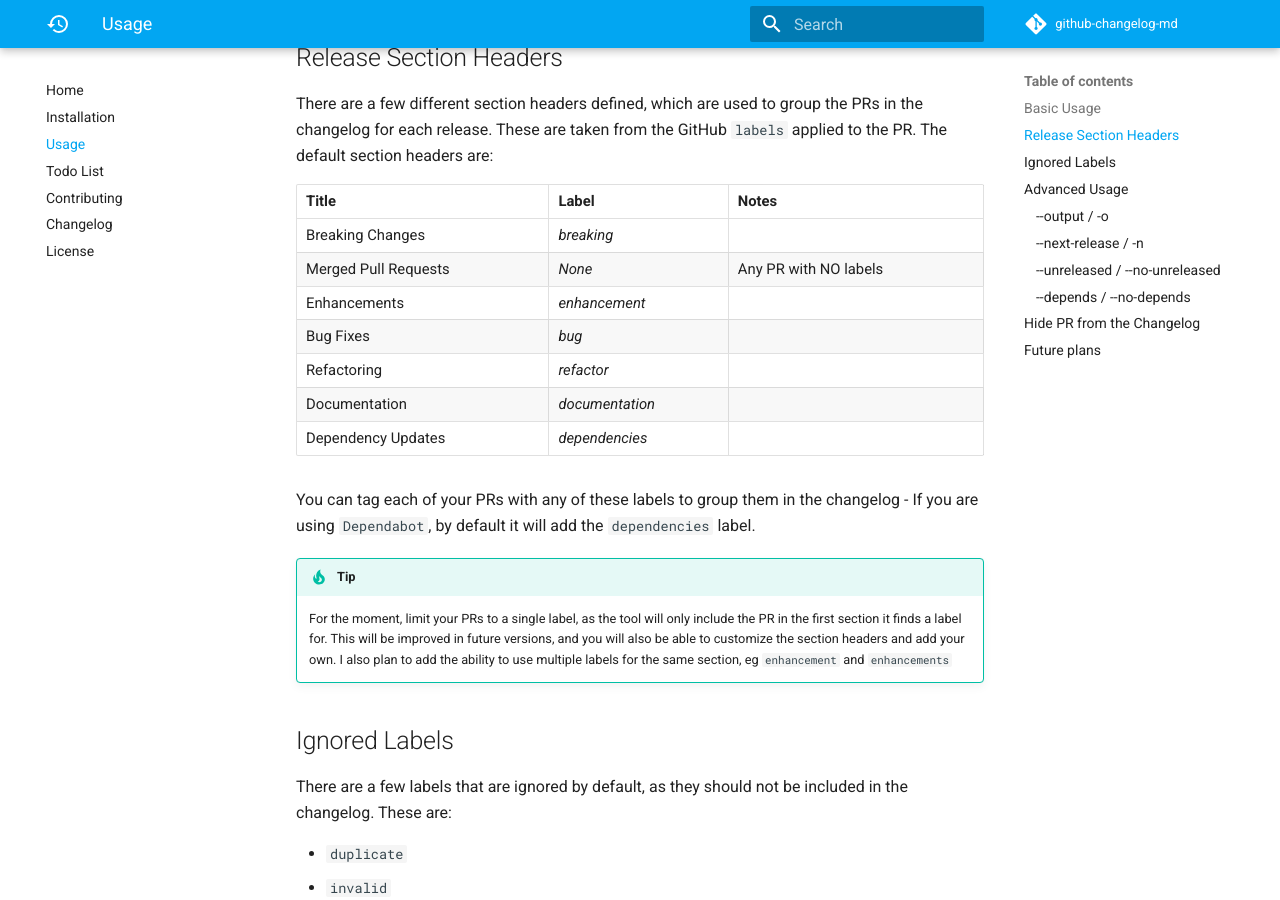
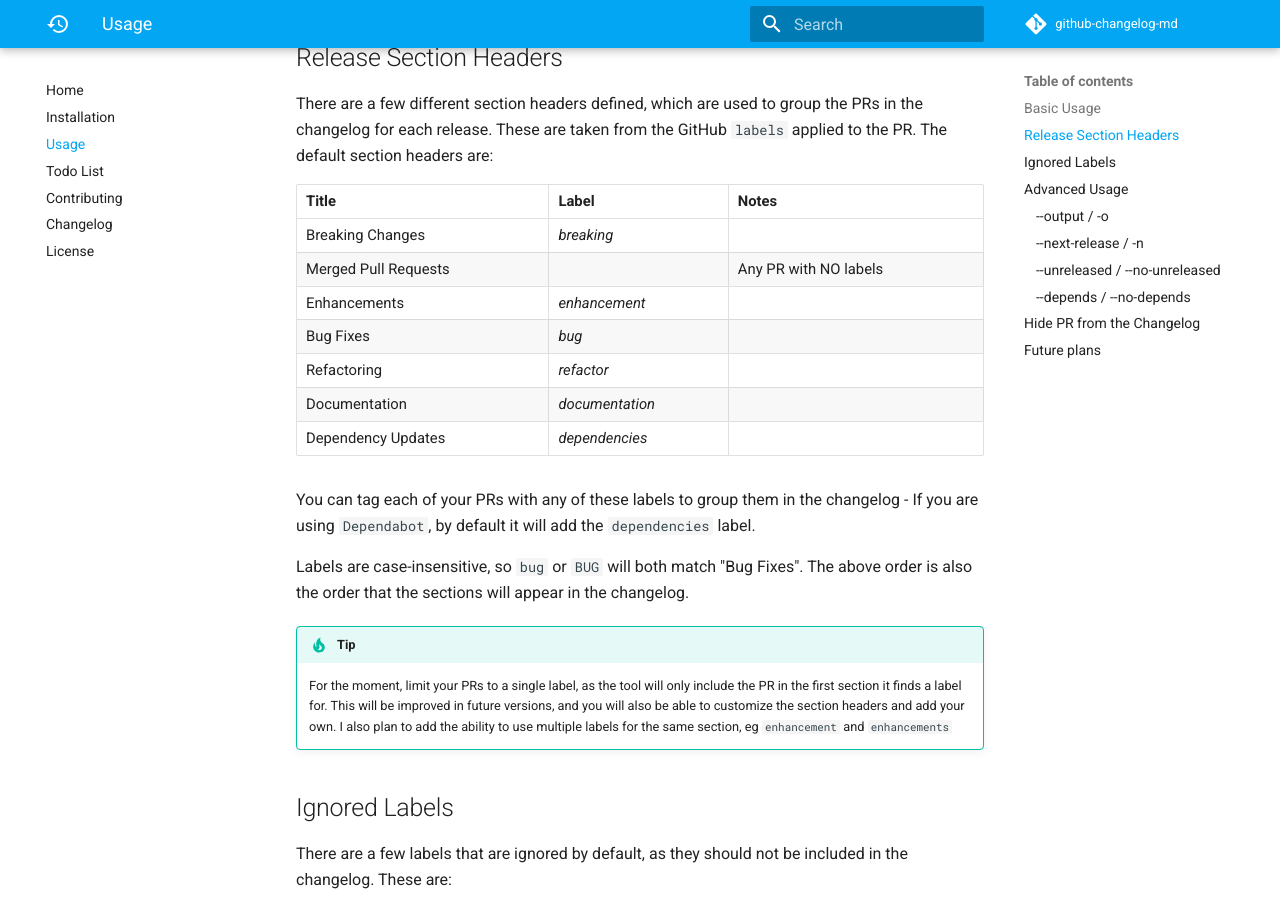
Before and after one commit to seapagan/github-changelog-md, an MkDocs documentation site: the page built from docs/usage.md, in a window 1280 px wide and 900 px high, scrolled down 786 px. Built offline with MkDocs 1.6.1 and Material for MkDocs 9.7.7, drawn with Linux system fonts in a browser that asks for light colours; comment, search, counter and statistics services are not loaded.

Commit message:
docs: update labels section
Signed-off-by: Grant Ramsay <seapagan@gmail.com>

```diff
--- a/docs/usage.md
+++ b/docs/usage.md
@@ -46,7 +46,7 @@ applied to the PR. The default section headers are:
 | **Title**            | **Label**       | **Notes**             |
 |----------------------|-----------------|-----------------------|
 | Breaking Changes     |      _breaking_ |                       |
-| Merged Pull Requests |          _None_ | Any PR with NO labels |
+| Merged Pull Requests |                 | Any PR with NO labels |
 | Enhancements         |   _enhancement_ |                       |
 | Bug Fixes            |           _bug_ |                       |
 | Refactoring          |      _refactor_ |                       |
@@ -56,6 +56,10 @@ applied to the PR. The default section headers are:
 You can tag each of your PRs with any of these labels to group them in the
 changelog - If you are using `Dependabot`, by default it will add the
 `dependencies` label.
+
+Labels are case-insensitive, so `bug` or `BUG` will both
+match "Bug Fixes". The above order is also the order that the sections will
+appear in the changelog.
 
 !!! tip
 
```
Also changed, not shown: TODO.md (+0 -1 lines).
